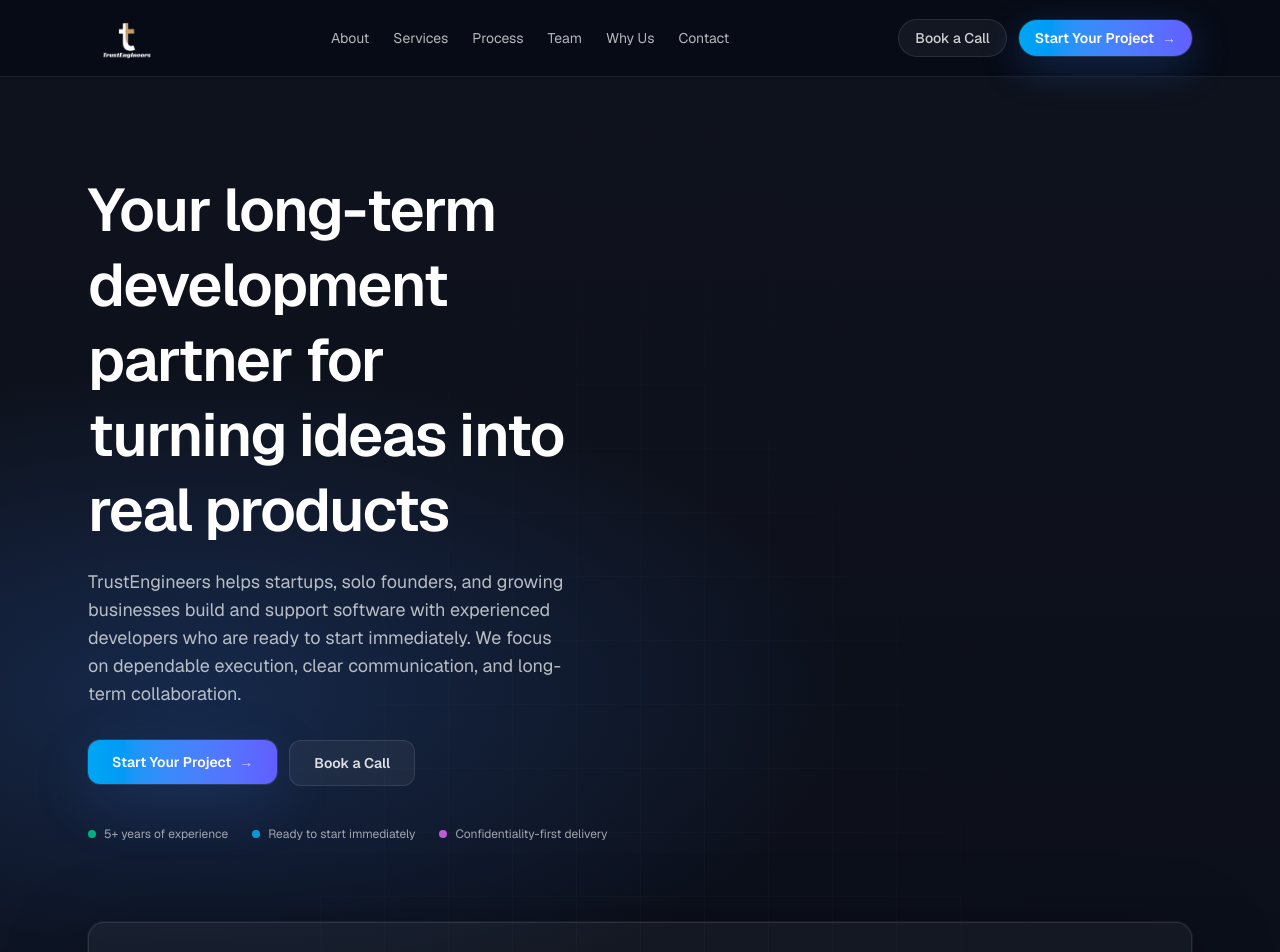
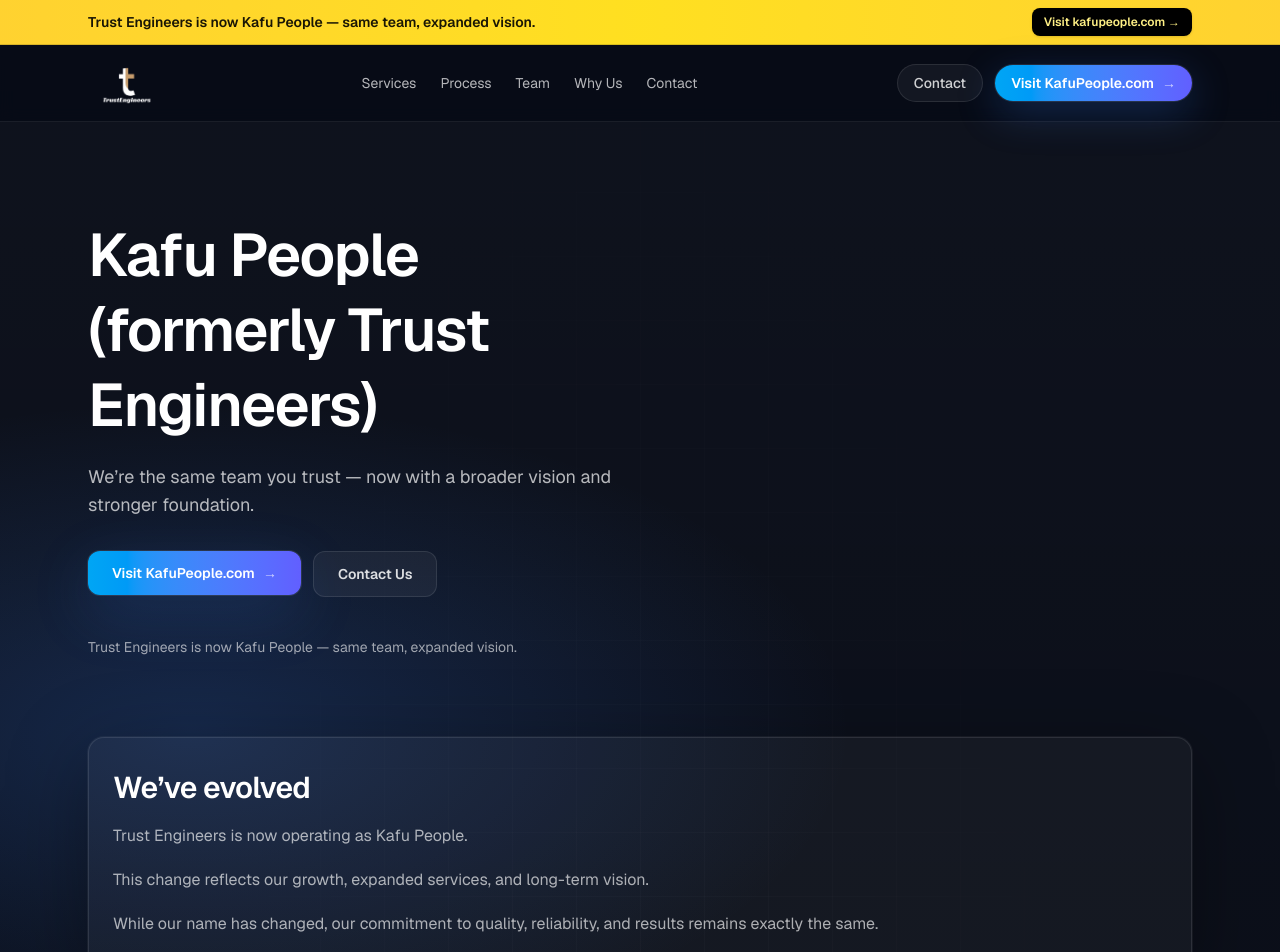
Before and after one commit to leomer21/te-frontend, a Next.js app: page / in a window 1280 px wide. Shown: the top 952 px of the page. Built offline with nearby package versions, Linux system fonts and the light colour scheme.

Commit message:
rebrand with kafpeople, keeping origin

```diff
--- a/src/app/layout.tsx
+++ b/src/app/layout.tsx
@@ -14,23 +14,23 @@
 
 export const metadata: Metadata = {
   title: {
-    default: "TrustEngineers",
-    template: "%s | TrustEngineers",
+    default: "Kafu People (formerly Trust Engineers)",
+    template: "%s | Kafu People",
   },
   description:
-    "TrustEngineers builds secure, scalable software and IT solutions—cloud, automation, and engineering services that help teams ship faster with confidence.",
-  applicationName: "TrustEngineers",
+    "Trust Engineers is now operating as Kafu People. Same team, expanded vision—visit our new official website at kafupeople.com.",
+  applicationName: "Kafu People",
   metadataBase: new URL("https://trustengineers.space/"),
   alternates: {
-    canonical: "/",
+    canonical: "https://kafupeople.com",
   },
   openGraph: {
     type: "website",
     url: "https://trustengineers.space/",
-    siteName: "TrustEngineers",
-    title: "TrustEngineers",
+    siteName: "Kafu People",
+    title: "Kafu People (formerly Trust Engineers)",
     description:
-      "Secure, scalable engineering—cloud, automation, and IT solutions built with a security-first mindset.",
+      "Same team you trust—now with a broader vision and stronger foundation. Visit kafupeople.com.",
   },
   icons: {
     icon: [{ url: "/icon.png" }],
--- a/src/app/page.tsx
+++ b/src/app/page.tsx
@@ -19,7 +19,24 @@
       <div className="relative">
         <div className="pointer-events-none absolute inset-0 te-grid opacity-35" />
 
-        <header className="sticky top-0 z-50 border-b border-white/8 bg-[#050914]/70 backdrop-blur">
+        <div className="sticky top-0 z-50">
+          <div className="border-b border-black/15 bg-gradient-to-r from-amber-300 via-yellow-300 to-amber-300">
+            <div className="mx-auto flex max-w-6xl items-center justify-between gap-4 px-6 py-2 text-sm">
+              <div className="min-w-0 truncate font-semibold text-black/90">
+                Trust Engineers is now Kafu People — same team, expanded vision.
+              </div>
+              <a
+                className="shrink-0 rounded-lg bg-black px-3 py-1.5 text-xs font-semibold text-yellow-200 shadow-sm transition hover:bg-black/90"
+                href="https://kafupeople.com"
+                target="_blank"
+                rel="noreferrer"
+              >
+                Visit kafupeople.com →
+              </a>
+            </div>
+          </div>
+
+          <header className="border-b border-white/8 bg-[#050914]/70 backdrop-blur">
             <div className="mx-auto flex max-w-6xl items-center justify-between px-6 py-4">
               <a
                 href="#hero"
@@ -28,7 +45,7 @@
               >
                 <Image
                   src="/brand/logo.png"
-                alt="TrustEngineers logo"
+                  alt="Trust Engineers logo"
                   width={200}
                   height={49}
                   priority
@@ -37,9 +54,6 @@
               </a>
 
               <nav className="hidden items-center gap-6 text-sm text-white/70 md:flex">
-              <a className="hover:text-white" href="#about">
-                About
-              </a>
                 <a className="hover:text-white" href="#services">
                   Services
                 </a>
@@ -60,22 +74,23 @@
             <div className="flex items-center gap-3">
               <a
                 className="hidden rounded-full border border-white/10 bg-white/5 px-4 py-2 text-sm font-medium text-white/80 hover:bg-white/8 md:inline-flex"
-                href="https://cal.com/trustengineers"
+                href="#contact"
+              >
+                Contact
+              </a>
+              <a
+                className="inline-flex items-center justify-center rounded-full bg-gradient-to-r from-sky-500 to-indigo-500 px-4 py-2 text-sm font-semibold text-white shadow-[0_12px_40px_rgba(59,130,246,.25)] ring-1 ring-white/10 hover:from-sky-400 hover:to-indigo-400"
+                href="https://kafupeople.com"
                 target="_blank"
                 rel="noreferrer"
               >
-                Book a Call
-              </a>
-              <a
-                className="inline-flex items-center justify-center rounded-full bg-gradient-to-r from-sky-500 to-indigo-500 px-4 py-2 text-sm font-semibold text-white shadow-[0_12px_40px_rgba(59,130,246,.25)] ring-1 ring-white/10 hover:from-sky-400 hover:to-indigo-400"
-                href="#contact"
-              >
-                Start Your Project
+                Visit KafuPeople.com
                 <span className="ml-2 text-white/70">→</span>
               </a>
             </div>
           </div>
         </header>
+        </div>
 
         <main>
           <section
@@ -85,47 +100,32 @@
             <div className="grid items-center gap-10 md:grid-cols-2">
               <Reveal className="text-center md:text-left">
                 <h1 className="text-balance text-4xl font-semibold leading-tight tracking-tight text-white md:text-6xl">
-                  Your long-term development partner for turning ideas into real
-                  products
+                  Kafu People (formerly Trust Engineers)
                 </h1>
                 <p className="mt-5 text-pretty text-base leading-7 text-white/70 md:text-lg">
-                  TrustEngineers helps startups, solo founders, and growing
-                  businesses build and support software with experienced
-                  developers who are ready to start immediately. We focus on
-                  dependable execution, clear communication, and long-term
-                  collaboration.
+                  We’re the same team you trust — now with a broader vision and
+                  stronger foundation.
                 </p>
                 <div className="mt-8 flex flex-col items-center justify-start gap-3 sm:flex-row md:items-start">
                   <a
-                    href="#contact"
+                    href="https://kafupeople.com"
+                    target="_blank"
+                    rel="noreferrer"
                     className="inline-flex w-full items-center justify-center rounded-xl bg-gradient-to-r from-sky-500 to-indigo-500 px-6 py-3 text-sm font-semibold text-white shadow-[0_18px_60px_rgba(59,130,246,.18)] ring-1 ring-white/10 transition hover:-translate-y-0.5 hover:from-sky-400 hover:to-indigo-400 hover:shadow-[0_22px_70px_rgba(59,130,246,.22)] active:translate-y-0 sm:w-auto"
                   >
-                    Start Your Project{" "}
+                    Visit KafuPeople.com{" "}
                     <span className="ml-2 text-white/70">→</span>
                   </a>
                   <a
-                    href="https://cal.com/trustengineers"
-                    target="_blank"
-                    rel="noreferrer"
+                    href="#contact"
                     className="inline-flex w-full items-center justify-center rounded-xl border border-white/10 bg-white/5 px-6 py-3 text-sm font-semibold text-white/85 transition hover:-translate-y-0.5 hover:bg-white/8 active:translate-y-0 sm:w-auto"
                   >
-                    Book a Call
+                    Contact Us
                   </a>
                 </div>
 
-                <div className="mt-10 flex flex-wrap items-center justify-center gap-x-6 gap-y-2 text-xs text-white/60 md:justify-start">
-                  <span className="inline-flex items-center gap-2">
-                    <span className="h-2 w-2 rounded-full bg-emerald-400/80" />
-                    5+ years of experience
-                  </span>
-                  <span className="inline-flex items-center gap-2">
-                    <span className="h-2 w-2 rounded-full bg-sky-400/80" />
-                    Ready to start immediately
-                  </span>
-                  <span className="inline-flex items-center gap-2">
-                    <span className="h-2 w-2 rounded-full bg-fuchsia-400/80" />
-                    Confidentiality-first delivery
-                  </span>
+                <div className="mt-10 text-sm text-white/60">
+                  Trust Engineers is now Kafu People — same team, expanded vision.
                 </div>
               </Reveal>
 
@@ -135,25 +135,35 @@
             </div>
           </section>
 
-          <section id="about" className="mx-auto max-w-6xl px-6 py-10">
+          <section className="mx-auto max-w-6xl px-6 py-10">
             <Reveal className="rounded-2xl border border-white/10 bg-white/[0.04] px-6 py-8 shadow-[0_20px_80px_rgba(0,0,0,.35)] ring-1 ring-white/5">
               <h2 className="text-balance text-2xl font-semibold tracking-tight text-white md:text-3xl">
-                Built on trust, delivery, and long-term support
+                We’ve evolved
               </h2>
               <div className="mt-4 max-w-4xl space-y-4 text-sm leading-7 text-white/65 md:text-base">
+                <p>Trust Engineers is now operating as Kafu People.</p>
                 <p>
-                  TrustEngineers is a modern software development company focused
-                  on helping clients move from idea to execution with confidence.
-                  We work with founders, businesses, and overseas partners who
-                  need reliable developers, steady progress, and a team they can
-                  trust over the long term.
+                  This change reflects our growth, expanded services, and
+                  long-term vision.
                 </p>
                 <p>
-                  We are not built around one-off tasks alone. Our goal is to
-                  become a dependable development partner that supports products
-                  through build, iteration, and ongoing maintenance.
+                  While our name has changed, our commitment to quality,
+                  reliability, and results remains exactly the same.
                 </p>
               </div>
+            </Reveal>
+          </section>
+
+          <section className="mx-auto max-w-6xl px-6 py-10">
+            <Reveal className="rounded-2xl border border-white/10 bg-white/[0.04] px-6 py-8 shadow-[0_20px_80px_rgba(0,0,0,.35)] ring-1 ring-white/5">
+              <h2 className="text-balance text-2xl font-semibold tracking-tight text-white md:text-3xl">
+                Same team. Same values.
+              </h2>
+              <p className="mt-4 max-w-4xl text-sm leading-7 text-white/65 md:text-base">
+                You’re still working with the same people, processes, and
+                standards you’ve come to trust. Only our name has changed —
+                everything else continues to improve.
+              </p>
             </Reveal>
           </section>
 
@@ -216,6 +226,29 @@
               <HiringNotice />
             </Reveal>
           </section>
+
+          <section className="mx-auto max-w-6xl px-6 pb-16 pt-0">
+            <Reveal className="rounded-2xl border border-white/10 bg-gradient-to-r from-sky-500/10 via-indigo-500/10 to-fuchsia-500/10 px-6 py-8 shadow-[0_20px_80px_rgba(0,0,0,.35)] ring-1 ring-white/5">
+              <div className="flex flex-col items-start justify-between gap-4 md:flex-row md:items-center">
+                <div>
+                  <div className="text-sm font-semibold text-white/85">
+                    Visit our new official website
+                  </div>
+                  <div className="mt-1 text-sm text-white/65">
+                    kafupeople.com
+                  </div>
+                </div>
+                <a
+                  className="inline-flex items-center justify-center rounded-xl bg-gradient-to-r from-sky-500 to-indigo-500 px-6 py-3 text-sm font-semibold text-white ring-1 ring-white/10 transition hover:-translate-y-0.5 hover:from-sky-400 hover:to-indigo-400 active:translate-y-0"
+                  href="https://kafupeople.com"
+                  target="_blank"
+                  rel="noreferrer"
+                >
+                  Visit KafuPeople.com <span className="ml-2 text-white/70">→</span>
+                </a>
+              </div>
+            </Reveal>
+          </section>
         </main>
 
         <footer className="border-t border-white/8 bg-black/20">
@@ -228,33 +261,51 @@
               >
                 <Image
                   src="/brand/logo.png"
-                  alt="TrustEngineers logo"
+                  alt="Trust Engineers logo"
                   width={228}
                   height={56}
                   className="h-12 w-auto"
                 />
               </a>
               <p className="mt-4 max-w-sm text-sm leading-6 text-white/65">
-                A long-term development partner helping startups, solo founders,
-                and businesses build and support software with experienced
-                developers, clear communication, and trusted delivery.
+                Trust Engineers is now Kafu People. All services are provided
+                under kafupeople.com.
               </p>
-              <div className="mt-4 text-sm text-white/65">
-                <div>+1 (864) 800-6724</div>
+            </div>
+
+            <div className="md:col-span-2">
+              <div className="text-sm font-semibold text-white/85">
+                New official website
+              </div>
+              <div className="mt-3 flex flex-col gap-4 sm:flex-row sm:flex-wrap sm:items-start sm:gap-x-10">
+                <div>
+                  <a
+                    className="text-sm text-sky-200 hover:text-sky-100"
+                    href="https://kafupeople.com"
+                    target="_blank"
+                    rel="noreferrer"
+                  >
+                    kafupeople.com →
+                  </a>
+                </div>
+                <div>
+                  <div className="text-xs font-medium uppercase tracking-wide text-white/55">
+                    LinkedIn
+                  </div>
+                  <a
+                    className="mt-1 block text-sm text-sky-200 hover:text-sky-100"
+                    href="https://www.linkedin.com/company/kafu-people"
+                    target="_blank"
+                    rel="noreferrer"
+                  >
+                    Kafu People on LinkedIn →
+                  </a>
                 </div>
               </div>
-
-            <div className="grid grid-cols-2 gap-10 md:col-span-2 md:grid-cols-3">
+              <div className="mt-6 grid grid-cols-2 gap-10 text-sm text-white/65 md:grid-cols-3">
                 <div>
-                <div className="text-sm font-semibold text-white/85">
-                  Quick Links
-                </div>
-                <ul className="mt-3 space-y-2 text-sm text-white/65">
-                  <li>
-                    <a className="hover:text-white" href="#about">
-                      About
-                    </a>
-                  </li>
+                  <div className="text-sm font-semibold text-white/85">On this page</div>
+                  <ul className="mt-3 space-y-2">
                     <li>
                       <a className="hover:text-white" href="#services">
                         Services
@@ -271,44 +322,23 @@
                       </a>
                     </li>
                     <li>
-                    <a className="hover:text-white" href="#why-us">
-                      Why Us
-                    </a>
-                  </li>
-                  <li>
                       <a className="hover:text-white" href="#contact">
                         Contact
                       </a>
                     </li>
                   </ul>
                 </div>
-
                 <div>
-                <div className="text-sm font-semibold text-white/85">
-                  Services
-                </div>
-                <ul className="mt-3 space-y-2 text-sm text-white/65">
-                  <li>Full-Stack Development</li>
-                  <li>Frontend Development</li>
-                  <li>Backend & API Development</li>
-                  <li>AI Integration</li>
-                  <li>Maintenance & Long-Term Support</li>
-                </ul>
-              </div>
-
-              <div>
-                <div className="text-sm font-semibold text-white/85">
-                  Company
-                </div>
-                <ul className="mt-3 space-y-2 text-sm text-white/65">
+                  <div className="text-sm font-semibold text-white/85">More</div>
+                  <ul className="mt-3 space-y-2">
                     <li>
-                    <a className="hover:text-white" href="#why-us">
-                      Why TrustEngineers
+                      <a className="hover:text-white" href="#technologies">
+                        Technologies
                       </a>
                     </li>
                     <li>
-                    <a className="hover:text-white" href="#contact">
-                      Get in touch
+                      <a className="hover:text-white" href="#why-us">
+                        Why us
                       </a>
                     </li>
                     <li>
@@ -325,9 +355,10 @@
                 </div>
               </div>
             </div>
+          </div>
 
           <div className="mx-auto max-w-6xl px-6 pb-10 text-xs text-white/45">
-            © {new Date().getFullYear()} TrustEngineers. All rights reserved.
+            © {new Date().getFullYear()} Trust Engineers. All rights reserved.
           </div>
         </footer>
       </div>
```
Also changed, not shown: src/app/rebrand/page.tsx (added, +49 -0 lines), src/components/ContactSection.tsx (+14 -0 lines). Lines whose indentation alone changed are shown as unchanged.
